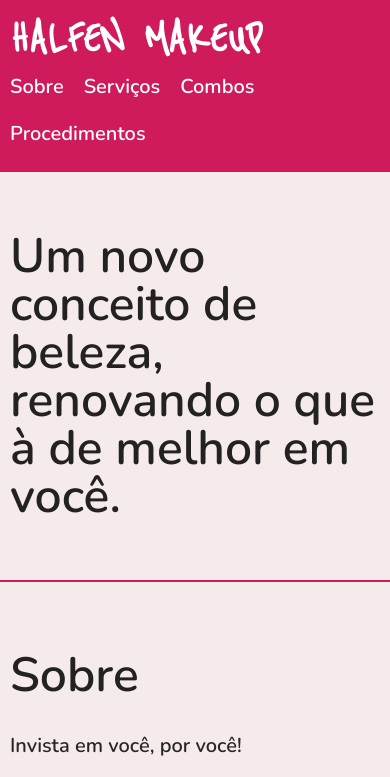
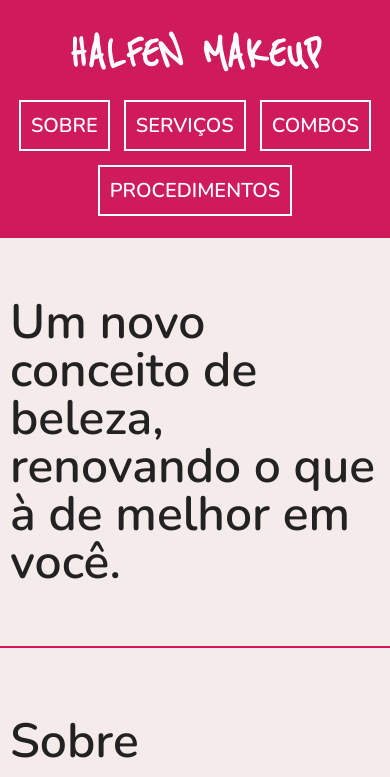
Before and after one commit to laura-fg/Halfen-Makeup, a plain HTML site: page index.html in a window 390 px wide. Shown: the top 777 px of the page. Drawn offline with nearby package versions, Linux system fonts and the light colour scheme.

Commit message:
Atualização do menu mobile

```diff
--- a/css/style.css
+++ b/css/style.css
@@ -51,17 +51,20 @@ a{
  font-weight: bold;
  margin: 0 10px;
 
+
 }
 
 .menu-nav ul{
 	display: flex;
 	flex-wrap: wrap;
+
 }
 
 .menu-nav a{
 	font-size: 1.25em;
 	display: block;
 	padding: 10px;
+	 text-transform: uppercase;
 }
 
 .menu-nav a:hover{
@@ -372,6 +375,36 @@ border-top:8px solid #66d9eb;
 	.newsletter-form button {
 		font-size: 1.5em;
 	}
+
+     .menu-logo {
+     margin: 0 auto;
+     padding: 15px;
+
+     }
+
+
+     .menu-nav{
+     	display: flex;
+     	width: 100%;
+
+     }
+
+    .menu-nav ul{
+    	justify-content: center;
+        align-items: center;
+    }
+
+     .menu-nav ul li a {
+     	border: 2px solid white;
+     	margin: 7px;
+     }
+     .menu-nav ul li a:hover {
+     	border: 2px solid black;
+     	margin: 7px;
+
+     }
+
+
 }
 
 /*FOOTER*/
```
Also changed, not shown: index.html (+2 -1 lines).
